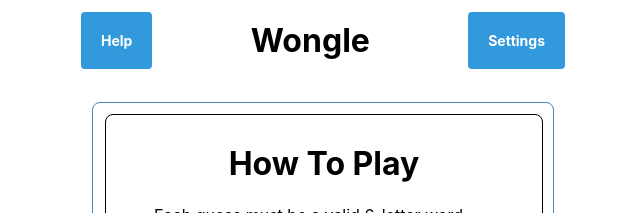
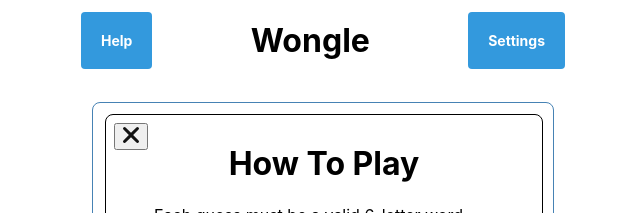
Before and after one commit to tash1207/wongle, a React (Create React App) app: page / in a window 1280 px wide. Both pictures are taken after a click on the button "Help". Shown: the top 213 px of the page, without its empty margins (317-957 px from the left). Built offline with nearby package versions, Linux system fonts and the light colour scheme.

Commit message:
Add a close button to the modals

```diff
--- a/src/App.js
+++ b/src/App.js
@@ -457,8 +457,10 @@ function App() {
   return (
     <>
       <Header onHelpClick={onHelpClick} onSettingsClick={onSettingsClick} />
-      {showHelpModal && <HelpModal/>}
-      {showSettingsModal && <SettingsModal toggleDarkMode={toggleDarkMode} />}
+      {showHelpModal &&
+        <HelpModal closeModal={onHelpClick} />}
+      {showSettingsModal &&
+        <SettingsModal closeModal={onSettingsClick} toggleDarkMode={toggleDarkMode} />}
       <Board rows={rows} />
       <Toast toast={toast} />
       {gameOver && <Button text='Copy results' onClick={onShare} />}
--- /dev/null
+++ b/src/components/CloseButton.js
@@ -0,0 +1,11 @@
+const CloseButton = ({ onClick }) => {
+  return (
+    <button class="closeButton" onClick={onClick}>
+      <svg width="18" height="18" viewBox="0 0 18 18" xmlns="http://www.w3.org/2000/svg">
+        <path d="M6.86 9l-5.417 5.416a1.514 1.514 0 0 0 2.14 2.14L9 11.14l5.416 5.417a1.514 1.514 0 0 0 2.14-2.14L11.14 9l5.417-5.416a1.514 1.514 0 0 0-2.14-2.14L9 6.86 3.584 1.443a1.514 1.514 0 0 0-2.14 2.14L6.86 9z" fill="#111" fill-rule="nonzero"></path>
+      </svg>
+    </button>
+  )
+}
+
+export default CloseButton;
--- a/src/components/HelpModal.js
+++ b/src/components/HelpModal.js
@@ -1,6 +1,9 @@
-const HelpModal = () => {
+import CloseButton from './CloseButton'
+
+const HelpModal = ({ closeModal }) => {
   return (
     <div className="dialog">
+      <CloseButton onClick={closeModal} />
       <h1>How To Play</h1>
       <ul>
         <li>{"Each guess must be a valid 6-letter word."}</li>
--- a/src/components/SettingsModal.js
+++ b/src/components/SettingsModal.js
@@ -1,8 +1,10 @@
 import Button from './Button'
+import CloseButton from './CloseButton'
 
-const SettingsModal = ({ toggleDarkMode }) => {
+const SettingsModal = ({ closeModal, toggleDarkMode }) => {
   return (
     <div className="dialog">
+      <CloseButton onClick={closeModal} />
       <h1>Settings</h1>
       <Button text='Toggle Dark Mode' onClick={toggleDarkMode} />
     </div>
--- a/src/index.css
+++ b/src/index.css
@@ -192,4 +192,8 @@ li {
 .dark .dialog {
   background-color: black;
   border: 1px solid white;
-  }
+}
+
+.closeButton {
+  position: absolute;
+}
```
